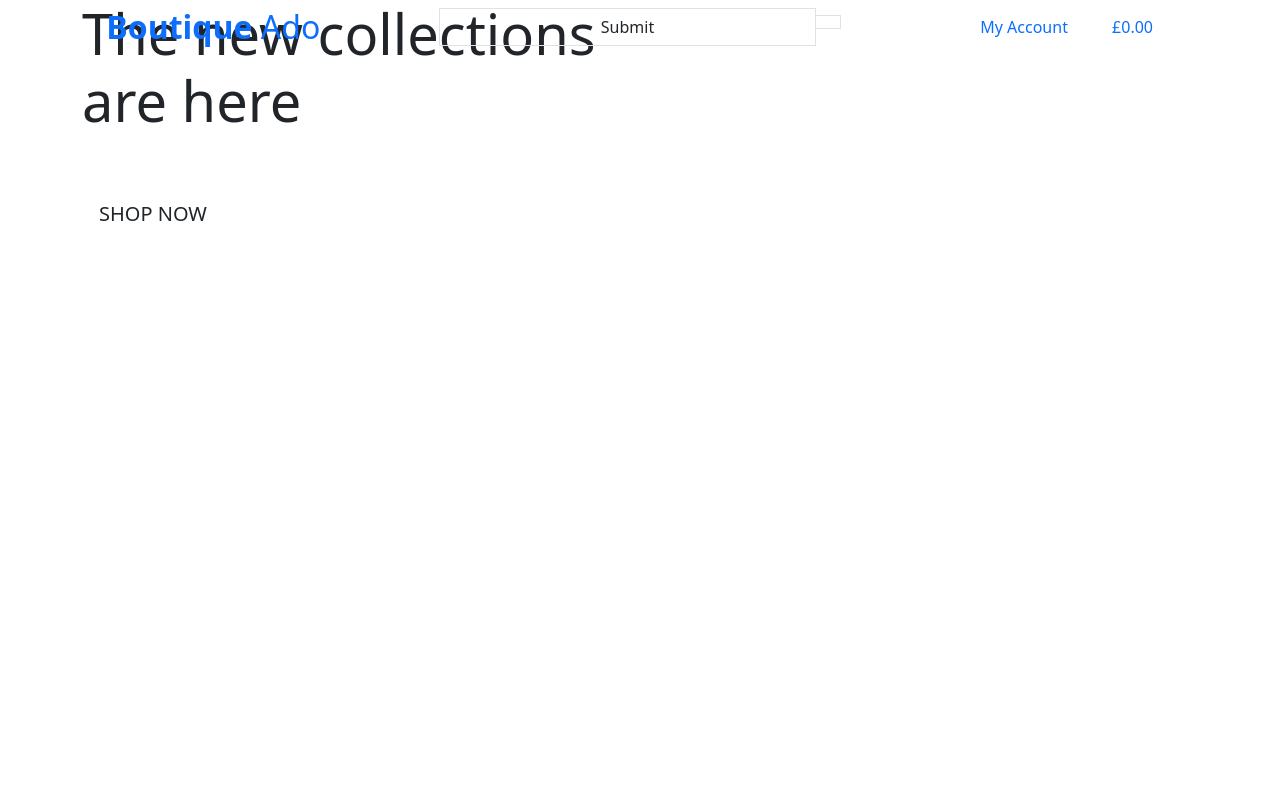
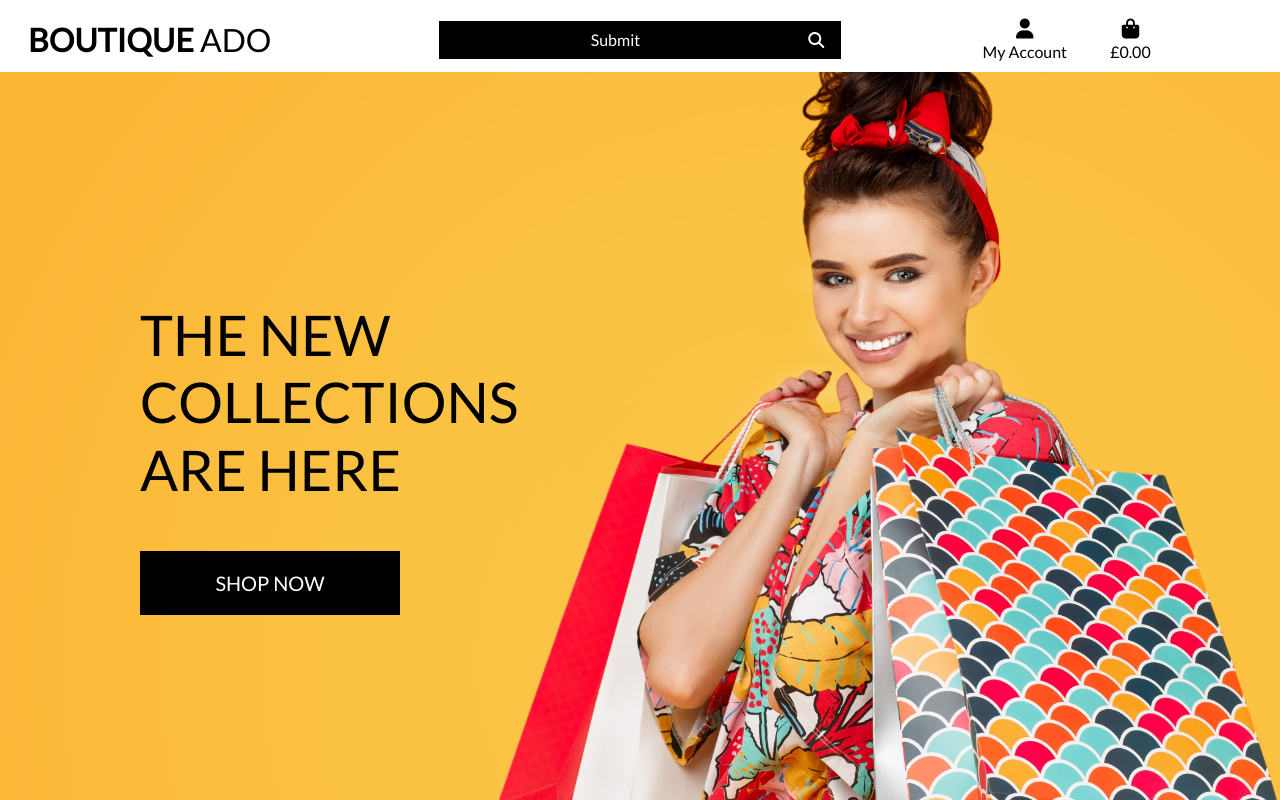
Before and after one commit to mattb0101/boutique_ado_v1, a Django app: page / in a window 1280 px wide. Run offline with Django 3.2, Linux system fonts and the light colour scheme; some libraries are stand-ins or nearby versions.

Commit message:
Completed home page header and css

```diff
--- a/boutique_ado/settings.py
+++ b/boutique_ado/settings.py
@@ -147,3 +147,7 @@
 # https://docs.djangoproject.com/en/3.1/howto/static-files/
 
 STATIC_URL = '/static/'
+STATICFILES_DIRS = (os.path.join(BASE_DIR, 'static'),)
+
+MEDIA_URL = '/media/'
+MEDIA_ROOT = os.path.join(BASE_DIR, 'media')
--- a/boutique_ado/urls.py
+++ b/boutique_ado/urls.py
@@ -15,9 +15,12 @@
 """
 from django.contrib import admin
 from django.urls import path, include
+from django.conf import settings
+from django.conf.urls.static import static
+
 
 urlpatterns = [
     path('admin/', admin.site.urls),
     path('accounts/', include('allauth.urls')),
     path('', include('home.urls')),
-]
+] + static(settings.MEDIA_URL, document_root=settings.MEDIA_ROOT)
--- /dev/null
+++ b/static/css/base.css
@@ -0,0 +1,80 @@
+html {
+    height: 100%;
+}
+
+body {
+    background: url('/media/homepage_background_cropped.jpg') no-repeat center center fixed;
+    background-size: cover;
+    height: calc(100vh - 164px);
+    color: #555;
+    font-family: 'Lato';
+}
+
+/* from Bulma */
+.icon {
+    align-items: center;
+    display: inline-flex;
+    justify-content: center;
+    height: 1.5rem;
+    width: 1.5rem;
+}
+
+.logo-font{
+    text-transform: uppercase;
+}
+
+.main-logo-link {
+    width: fit-content;
+}
+
+.shop-now-button {
+    background: black;
+    color: white;
+    min-width: 260px;
+}
+.btn-black {
+    background: black;
+    color: white;
+}
+
+.shop-now-button:hover,
+.shop-now-button:active,
+.shop-now-button:focus,
+.btn-black:hover,
+.btn-black:active,
+.btn-black:focus {
+    background: #222;
+    color: white;
+}
+
+.text-black {
+    color: #000 !important;
+}
+
+.border-black {
+    border: 1px solid black !important;
+}
+
+/*------------------------------------- Media Queries */
+
+/* Slightly larger container on xl screens */
+@media (min-width: 1200px) {
+    .container {
+        max-width: 80%;
+    }
+}
+
+/* fixed top navbar only on medium and up */
+@media (min-width: 992px) {
+    .fixed-top-desktop-only {
+        position: fixed;
+        top: 0;
+        right: 0;
+        left: 0;
+        z-index: 1030;
+    }
+
+    .header-container {
+        padding-top: 164px;
+    }
+}
--- a/templates/base.html
+++ b/templates/base.html
@@ -15,14 +15,17 @@
     {% endblock %}
 
     {% block corecss%}
-    <link href="https://cdn.jsdelivr.net/npm/bootstrap@5.0.0-beta1/dist/css/bootstrap.min.css" rel="stylesheet"
+        <link href="https://cdn.jsdelivr.net/npm/bootstrap@5.0.0-beta1/dist/css/bootstrap.min.css" rel="stylesheet"
         integrity="sha384-giJF6kkoqNQ00vy+HMDP7azOuL0xtbfIcaT9wjKHr8RbDVddVHyTfAAsrekwKmP1" crossorigin="anonymous">
+        <link href="https://fonts.googleapis.com/css2?family=Lato&display=swap" rel="stylesheet">
+        <link rel="stylesheet" href="{% static 'css/base.css' %}">
     {% endblock %}
 
     {% block extra_css %}
     {% endblock %}
 
     {% block corejs %}
+    <script src="https://kit.fontawesome.com/8f7d2474b3.js" crossorigin="anonymous"></script>
     <script src="https://cdn.jsdelivr.net/npm/bootstrap@5.0.0-beta1/dist/js/bootstrap.bundle.min.js"
         integrity="sha384-ygbV9kiqUc6oa4msXn9868pTtWMgiQaeYH7/t7LECLbyPA2x65Kgf80OJFdroafW"
         crossorigin="anonymous"></script>
@@ -42,7 +45,7 @@
 
 <body>
     <header class="container-fluid fixed-top">
-        <div class="row">
+        <div id="topnav" class="row bg-white pt-lg-2 d-none d-lg-flex">
             <div class="col-12 col-lg-4 my-auto py-1 py-lg-0 text-center text-lg-left">
                 <a href="{% url 'home' %}" class="nav-link main-logo-link">
                     <h2 class="logo-font text-black my-0"><strong>Boutique</strong> Ado</h2>
@@ -67,7 +70,7 @@
                     <li class="list-inline-item dropdown">
                         <a href="#" class="text-black nav-link" id="user-options" data-toggle="dropdown" aria-haspopup="true" aria-expanded="false">
                             <div class="text-center">
-                                <div><i class="fas fa-user-fa-lg"></i></div>
+                                <div><i class="fas fa-user fa-lg"></i></div>
                                 <p class="my-0">My Account</p>
                             </div>
                         </a>
@@ -87,7 +90,7 @@
                     <li class="list-inline-item">
                         <a href="" class="{% if grand_total %}text-info font-weight-bold{% else %}text-black{% endif %} nav-link">
                             <div class="text-center">
-                                <div><i class="fas fa-shopping-bag-fa-lg"></i></div>
+                                <div><i class="fas fa-shopping-bag fa-lg"></i></div>
                                 <p class="my-0">
                                     {% if grand_total %}
                                         £{{ grand_total|floatformat:2 }}
```
Also changed, not shown: media/homepage_background_cropped.jpg (added).
